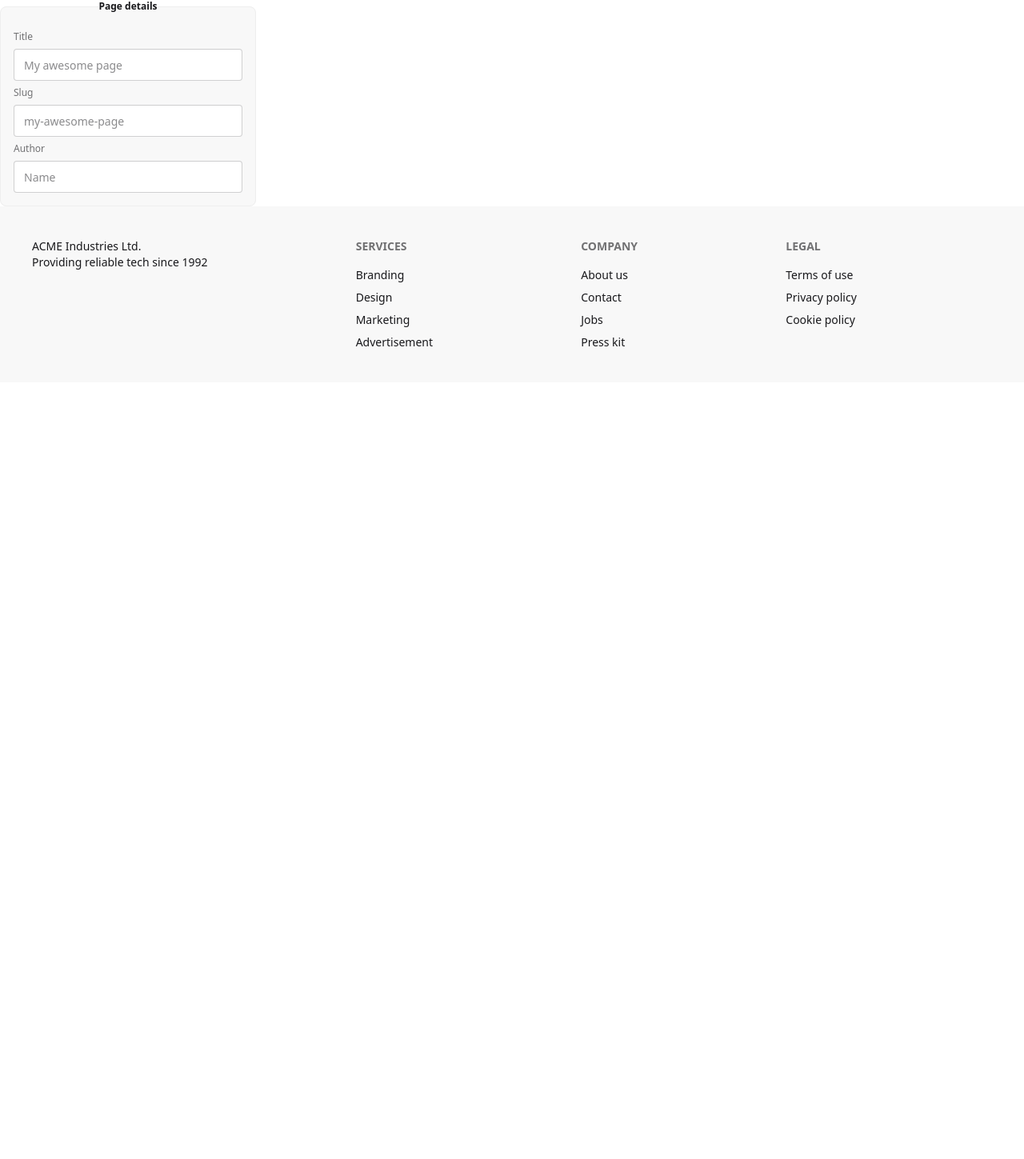
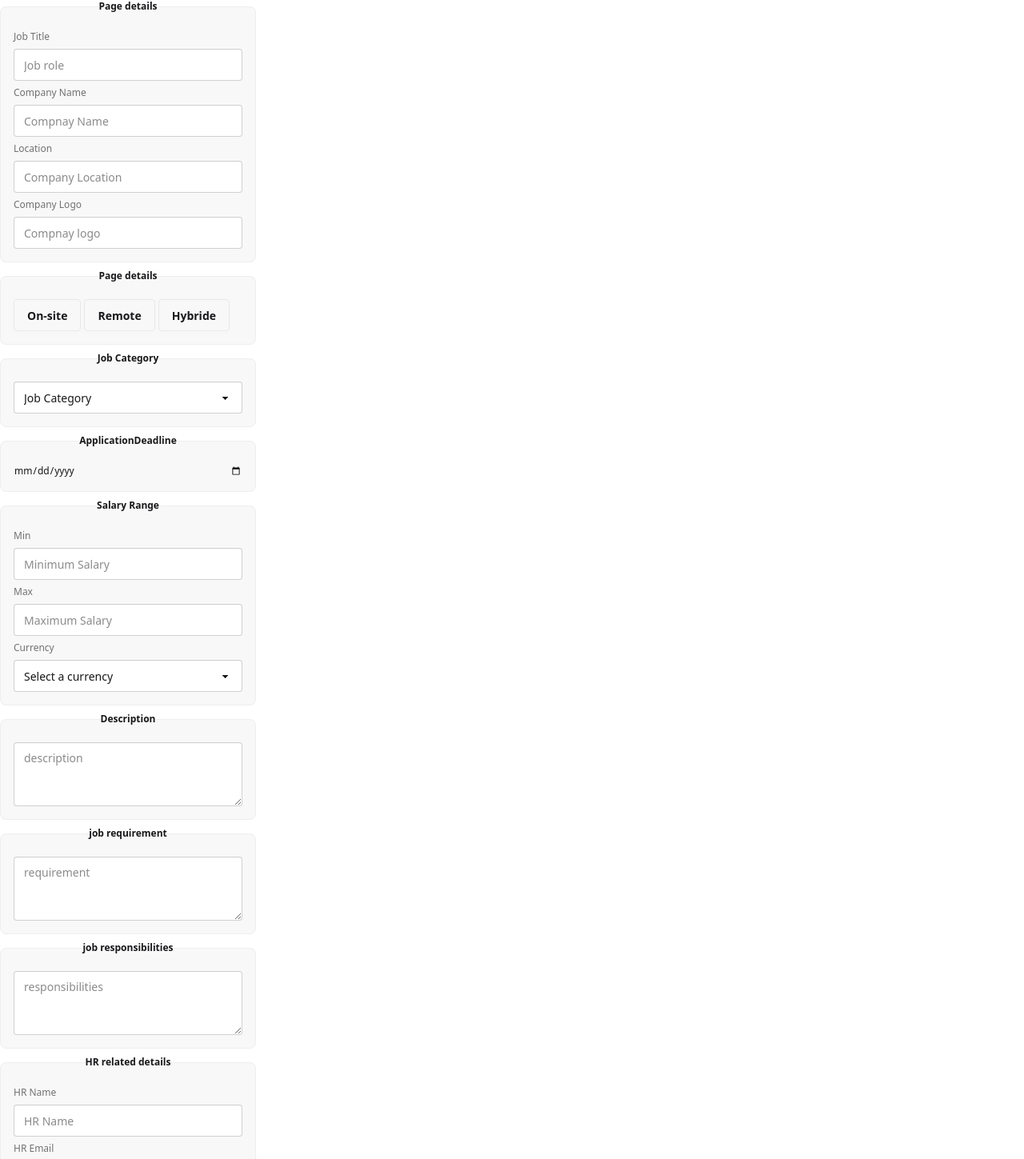
Before and after one commit to AminulIslamorange/career-code-client, a React (Vite) app: page /addJob in a window 1280 px wide. Shown: the part 98-1547 px from the top of the page at 80% size. Before the commit the page ends 800 px from the top, so only its background shows below. Built offline with nearby package versions, Linux system fonts and the light colour scheme; no server answers; sample sign-in values are in the browser's storage.

Commit message:
AddAJOb page done

```diff
--- a/src/pages/AddJob/AddJob.jsx
+++ b/src/pages/AddJob/AddJob.jsx
@@ -1,21 +1,112 @@
 
 
 const AddJob = () => {
+
+    const handleAddAJOb=e=>{
+        e.preventDefault();
+        const form=e.target;
+        const formData=new FormData(form)
+
+        const data = Object.fromEntries(formData.entries());
+        console.log(data)
+    }
     return (
         <div className="text-center justify-center mx-auto items-center">
             <h2>Add New Job</h2>
-            <form>
+            <form onSubmit={handleAddAJOb}>
                 <fieldset className="fieldset bg-base-200 border-base-300 rounded-box w-xs border p-4">
                     <legend className="fieldset-legend">Page details</legend>
 
-                    <label className="label">Title</label>
-                    <input type="text" className="input" placeholder="My awesome page" />
+                    <label className="label">Job Title</label>
+                    <input type="text" name="title" className="input" placeholder="Job role" />
 
-                    <label className="label">Slug</label>
-                    <input type="text" className="input" placeholder="my-awesome-page" />
+                    <label className="label">Company Name</label>
+                    <input type="text" name="company" className="input" placeholder="Compnay Name" />
 
-                    <label className="label">Author</label>
-                    <input type="text" className="input" placeholder="Name" />
+                    <label className="label">Location</label>
+                    <input type="text" name="location" className="input" placeholder="Company Location" />
+
+                    <label className="label">Company Logo</label>
+                    <input type="text" name="company_logo" className="input" placeholder="Compnay logo" />
+                </fieldset>
+
+
+                {/* job Type */}
+                <fieldset className="fieldset bg-base-200 border-base-300 rounded-box w-xs border p-4">
+                    <legend className="fieldset-legend">Page details</legend>
+                    <div className="filter">
+                        <input className="btn filter-reset" type="radio" name="jobType" aria-label="All" />
+                        <input className="btn" type="radio" name="jobType" aria-label="On-site" />
+                        <input className="btn" type="radio" name="jobType" aria-label="Remote" />
+                        <input className="btn" type="radio" name="jobType" aria-label="Hybride" />
+                    </div>
+
+                </fieldset>
+                {/* Job Category */}
+                <fieldset className="fieldset bg-base-200 border-base-300 rounded-box w-xs border p-4">
+                    <legend className="fieldset-legend">Job Category</legend>
+                    <select defaultValue="Job Category" name="category" className="select">
+                        <option disabled={true}>Job Category</option>
+                        <option>Engineering</option>
+                        <option>Marketing</option>
+                        <option>Finance</option>
+                    </select>
+
+                </fieldset>
+                {/* Application deadline */}
+                <fieldset className="fieldset bg-base-200 border-base-300 rounded-box w-xs border p-4">
+                    <legend className="fieldset-legend">ApplicationDeadline</legend>
+
+                    <input type="date" />
+                </fieldset>
+                {/* Sallary Range */}
+                <fieldset className="fieldset bg-base-200 border-base-300 rounded-box w-xs border p-4">
+                    <legend className="fieldset-legend">Salary Range</legend>
+
+                    <label className="label">Min</label>
+                    <input type="text" name="min" className="input" placeholder="Minimum Salary" />
+
+                    <label className="label">Max</label>
+                    <input type="text" name="max" className="input" placeholder="Maximum Salary" />
+
+                    <label className="label">Currency</label>
+                    <select defaultValue="Select a currency" name="currency" className="select">
+                        <option disabled={true}>Select a currency</option>
+                        <option>BDT</option>
+                        <option>USD</option>
+                        <option>EURO</option>
+                    </select>
+                </fieldset>
+                {/* job Description */}
+                <fieldset className="fieldset bg-base-200 border-base-300 rounded-box w-xs border p-4">
+                    <legend className="fieldset-legend">Description</legend>
+                    <textarea className="textarea" name="description" placeholder="description"></textarea>
+
+
+                </fieldset>
+                {/* job requirement */}
+                <fieldset className="fieldset bg-base-200 border-base-300 rounded-box w-xs border p-4">
+                    <legend className="fieldset-legend">job requirement</legend>
+                    <textarea className="textarea" name="requirements" placeholder="requirement"></textarea>
+
+
+                </fieldset>
+                {/* job responsibilities */}
+                <fieldset className="fieldset bg-base-200 border-base-300 rounded-box w-xs border p-4">
+                    <legend className="fieldset-legend">job responsibilities</legend>
+                    <textarea className="textarea" name="responsibilities" placeholder="responsibilities"></textarea>
+
+                </fieldset>
+                <fieldset className="fieldset bg-base-200 border-base-300 rounded-box w-xs border p-4">
+                    <legend className="fieldset-legend">HR related details</legend>
+
+                    <label className="label">HR Name</label>
+                    <input type="text" name="hr_name" className="input" placeholder="HR Name" />
+
+                    <label className="label">HR Email</label>
+                    <input type="text" name="hr_email" className="input" placeholder="Hr Email" />
+
+                    <input type="submit" className="btn btn-primary" value="Add Job" />
                 </fieldset>
 
             </form>
```
